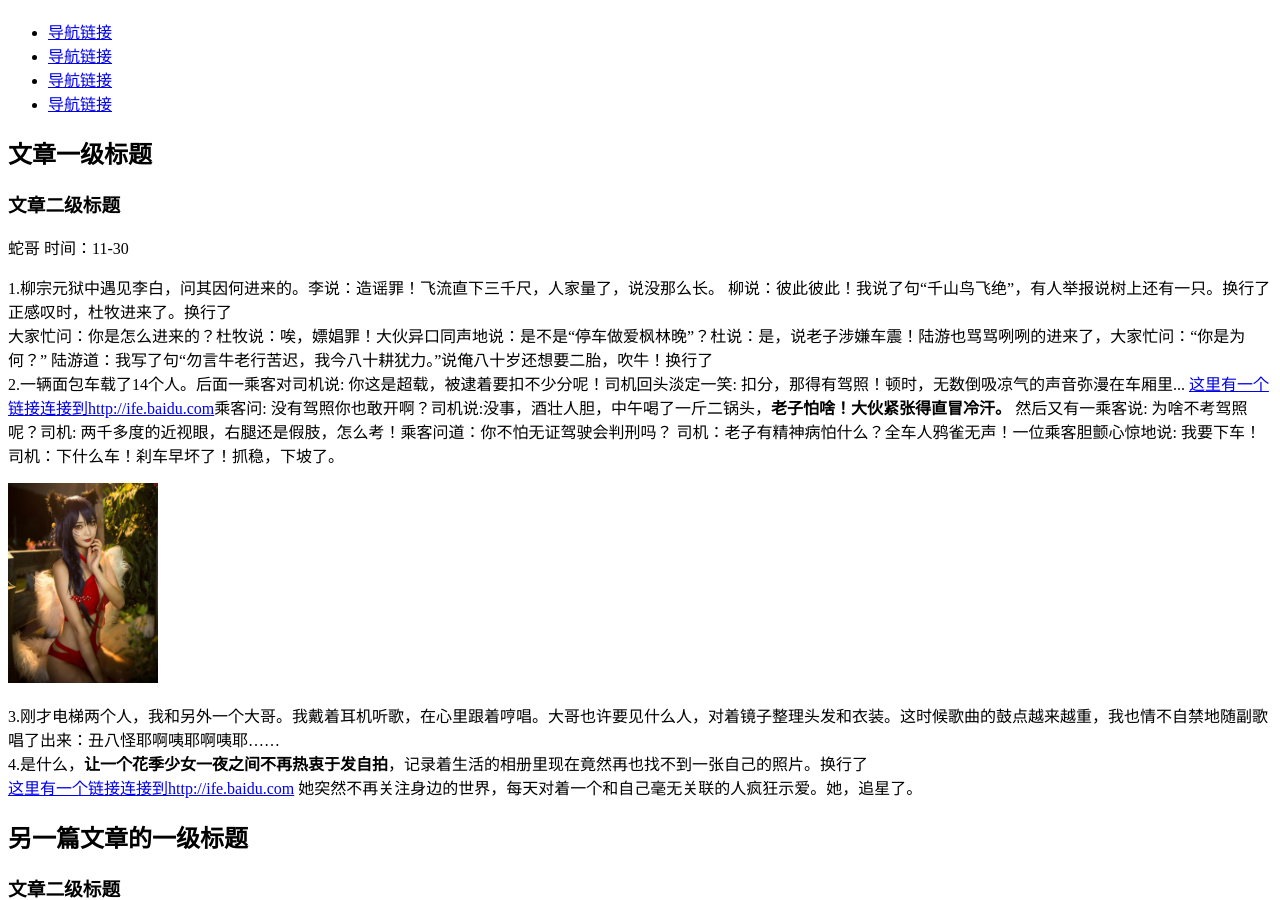
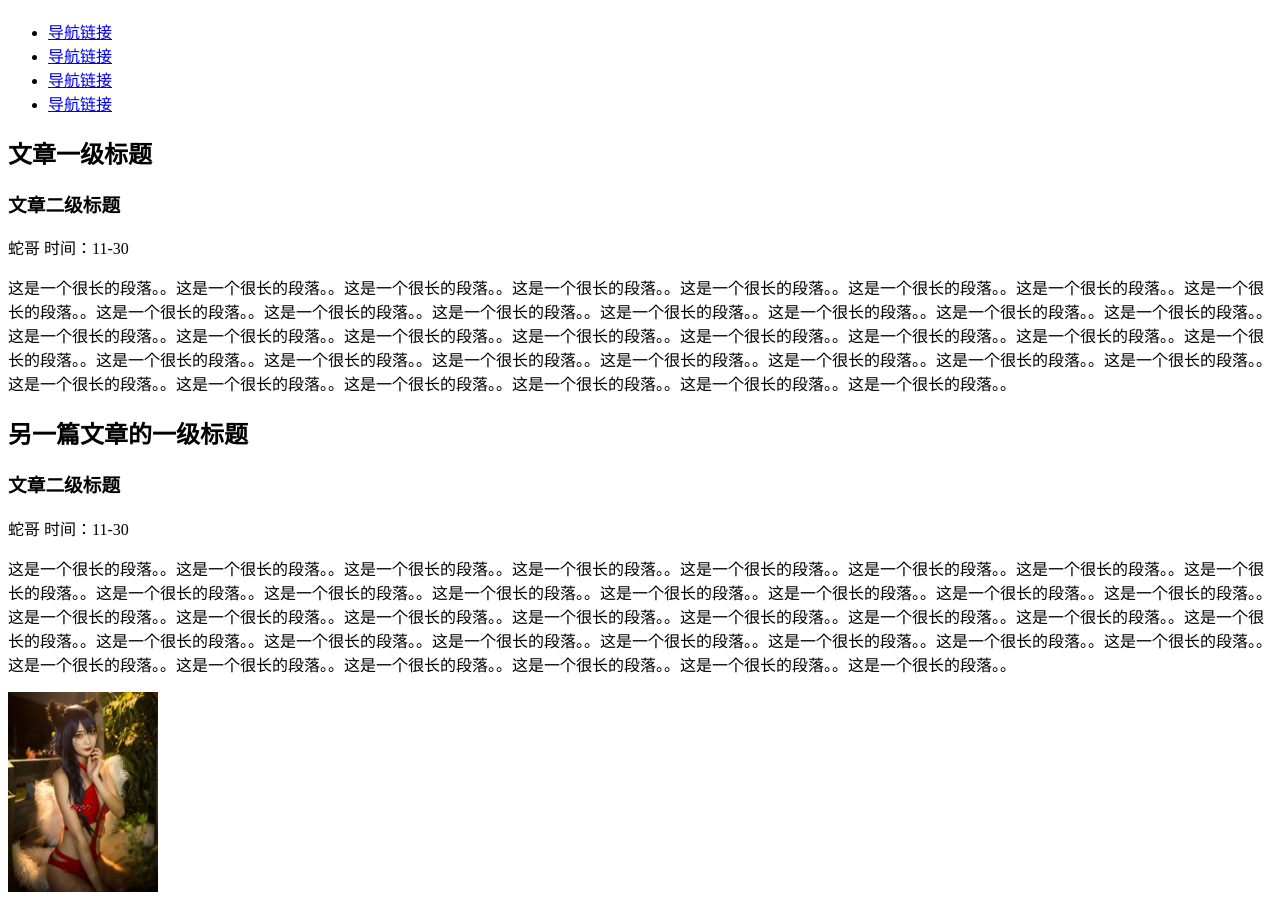
Before and after one commit to Orzcor/ife, a plain HTML site: page 1-1/test1-1.html in a window 1280 px wide. Shown: the part 70-970 px from the top of the page. Drawn offline with Linux system fonts and the light colour scheme.

Commit message:
update 1-1

```diff
--- a/1-1/test1-1.html
+++ b/1-1/test1-1.html
@@ -16,32 +16,13 @@
 		<h2>文章一级标题</h2>
 		<h3>文章二级标题</h3>
 		<p>蛇哥  时间：11-30</p>
-		<p>1.柳宗元狱中遇见李白，问其因何进来的。李说：造谣罪！飞流直下三千尺，人家量了，说没那么长。 柳说：彼此彼此！我说了句“千山鸟飞绝”，有人举报说树上还有一只。换行了<br />
-	正感叹时，杜牧进来了。换行了<br />
-	大家忙问：你是怎么进来的？杜牧说：唉，嫖娼罪！大伙异口同声地说：是不是“停车做爱枫林晚”？杜说：是，说老子涉嫌车震！陆游也骂骂咧咧的进来了，大家忙问：“你是为何？”
-	陆游道：我写了句“勿言牛老行苦迟，我今八十耕犹力。”说俺八十岁还想要二胎，吹牛！换行了<br />
-	2.一辆面包车载了14个人。后面一乘客对司机说: 你这是超载，被逮着要扣不少分呢！司机回头淡定一笑: 扣分，那得有驾照！顿时，无数倒吸凉气的声音弥漫在车厢里...
-	<a href = "http://ife.baidu.com">这里有一个链接连接到http://ife.baidu.com</a>乘客问: 没有驾照你也敢开啊？司机说:没事，酒壮人胆，中午喝了一斤二锅头，<strong>老子怕啥！大伙紧张得直冒冷汗。</strong>
-	然后又有一乘客说: 为啥不考驾照呢？司机: 两千多度的近视眼，右腿还是假肢，怎么考！乘客问道：你不怕无证驾驶会判刑吗？
-	司机：老子有精神病怕什么？全车人鸦雀无声！一位乘客胆颤心惊地说: 我要下车！司机：下什么车！刹车早坏了！抓稳，下坡了。</p>
-	<img src="images/fox.jpg" style="width:150px;height:200px;">
-	<p>3.刚才电梯两个人，我和另外一个大哥。我戴着耳机听歌，在心里跟着哼唱。大哥也许要见什么人，对着镜子整理头发和衣装。这时候歌曲的鼓点越来越重，我也情不自禁地随副歌唱了出来：丑八怪耶啊咦耶啊咦耶……<br />
-	4.是什么，<strong>让一个花季少女一夜之间不再热衷于发自拍</strong>，记录着生活的相册里现在竟然再也找不到一张自己的照片。换行了<br />
-	<a href = "http://ife.baidu.com">这里有一个链接连接到http://ife.baidu.com</a>
-	她突然不再关注身边的世界，每天对着一个和自己毫无关联的人疯狂示爱。她，追星了。</p>
+		<p>这是一个很长的段落。。这是一个很长的段落。。这是一个很长的段落。。这是一个很长的段落。。这是一个很长的段落。。这是一个很长的段落。。这是一个很长的段落。。这是一个很长的段落。。这是一个很长的段落。。这是一个很长的段落。。这是一个很长的段落。。这是一个很长的段落。。这是一个很长的段落。。这是一个很长的段落。。这是一个很长的段落。。这是一个很长的段落。。这是一个很长的段落。。这是一个很长的段落。。这是一个很长的段落。。这是一个很长的段落。。这是一个很长的段落。。这是一个很长的段落。。这是一个很长的段落。。这是一个很长的段落。。这是一个很长的段落。。这是一个很长的段落。。这是一个很长的段落。。这是一个很长的段落。。这是一个很长的段落。。这是一个很长的段落。。这是一个很长的段落。。这是一个很长的段落。。这是一个很长的段落。。这是一个很长的段落。。这是一个很长的段落。。这是一个很长的段落。。</p>
 	</article>
 	<article>
 		<h2>另一篇文章的一级标题</h2>
 		<h3>文章二级标题</h3>
 		<p>蛇哥 时间：11-30</p>
-		<p>
-	1. “老和尚挂了，对就是很啰嗦总劝我投胎那个，上次给你缝脑袋那个，嗯，挂了，捐片眼角膜车还堵桥上了，破冰箱扛不住……”投河男湿淋淋地发着微信，割腕女幽幽抱着医用冰箱。
-	司机打个喷嚏，感觉车里冷，他不知道全城的鬼魂都聚集到这座高架桥上，想要渡一位僧人。
-	2. 山怪吃了个胖和尚，化作他的模样。第二天带迷路的猎户下山，得了顿斋饭。换行换行<br />
-	第三天捞出落井少女打算饱餐，她却合十双手朝它一拜，它挠挠头，回了一拜……第十天山顶上滚下巨石，山怪全身抵上，渐渐现出原型。身后忽伸来一双手，十天前吃掉的那个胖和尚稳稳托住石块，朝它微微一笑。继续换行<br />
-	<a href = "http://ife.baidu.com">这里有一个链接连接到http://ife.baidu.com</a>
-	3. 木匠背着重病的妻子，走在山路上。路边有个山里的小怪物，正在埋一个坏掉的木偶，哭得很伤心。<strong>木匠过去叮叮当当几下，就把木偶修好。</strong>
-	见小怪物不哭了，他收起工具，背起妻子，又要继续赶路。忽然衣角被拉住了，小怪物踮脚摸了摸他妻子的脉，高兴地说：“这个我知道怎么修的！”</p>
+		<p>这是一个很长的段落。。这是一个很长的段落。。这是一个很长的段落。。这是一个很长的段落。。这是一个很长的段落。。这是一个很长的段落。。这是一个很长的段落。。这是一个很长的段落。。这是一个很长的段落。。这是一个很长的段落。。这是一个很长的段落。。这是一个很长的段落。。这是一个很长的段落。。这是一个很长的段落。。这是一个很长的段落。。这是一个很长的段落。。这是一个很长的段落。。这是一个很长的段落。。这是一个很长的段落。。这是一个很长的段落。。这是一个很长的段落。。这是一个很长的段落。。这是一个很长的段落。。这是一个很长的段落。。这是一个很长的段落。。这是一个很长的段落。。这是一个很长的段落。。这是一个很长的段落。。这是一个很长的段落。。这是一个很长的段落。。这是一个很长的段落。。这是一个很长的段落。。这是一个很长的段落。。这是一个很长的段落。。这是一个很长的段落。。这是一个很长的段落。。</p>
 	<img src="images/fox.jpg" style="width:150px;height:200px;">
 		<ul>
 			<li>列表项目一</li>
```
